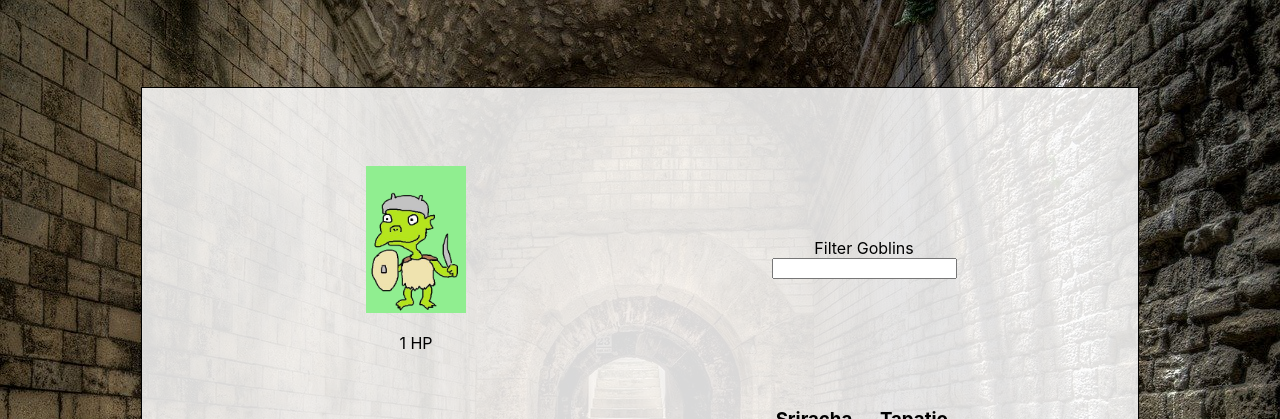
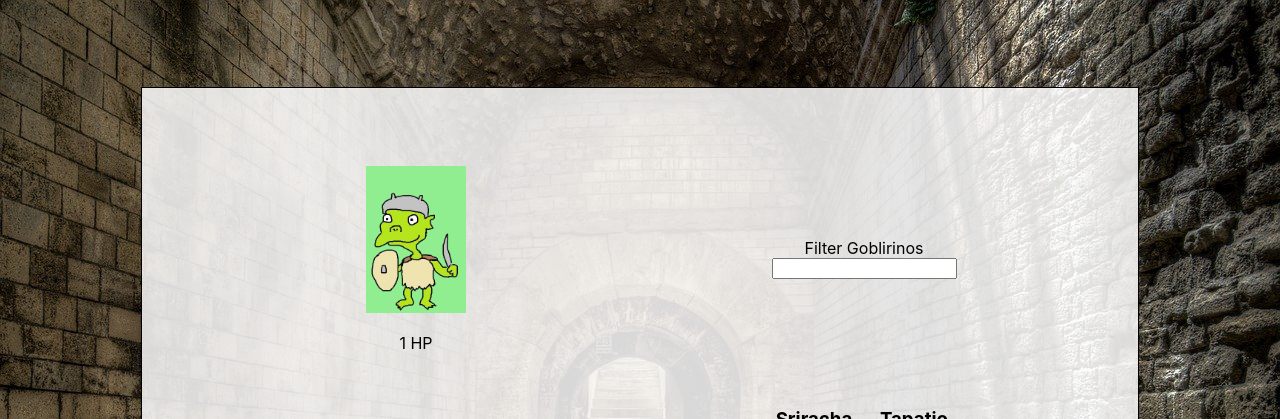
Before and after one commit to ElliottProductions/react-goblin-builder-half-baked-feb22, a React (Create React App) app: page / in a window 1280 px wide. Shown: the top 419 px of the page. Built offline with nearby package versions, Linux system fonts and the light colour scheme.

Commit message:
got case insensitive search workin

```diff
--- a/src/App.js
+++ b/src/App.js
@@ -53,7 +53,7 @@ function App() {
 
   function handleFilterGoblins(search) {
     // use the filter method to get an array of goblins whose name includes this search argument
-    const someGobs = allGoblins.filter(goblin => goblin.name.includes(search));
+    const someGobs = allGoblins.filter(goblin => goblin.name.toLowerCase().includes(search.toLowerCase()));
     search ? setFilteredGoblins(someGobs) : setFilteredGoblins(allGoblins);
     // if there is a search argument, set the filtered goblins to the filtered goblins
     // if the search argument is undefined, set the filtered goblins in state to just be the array of all goblins
@@ -73,7 +73,7 @@ function App() {
         }}/>
       </div>
       <div className='goblin-filter quarter'>
-        Filter Goblins
+        Filter Goblirinos
         {/* note that handleFilterGoblins is defined upstairs. This is where the allGoblins array gets filtered */}
         <input onChange={(e) => handleFilterGoblins(e.target.value)} />
       </div>
```
Also changed, not shown: 1 other file (tests, documents, lock files or other folders).
